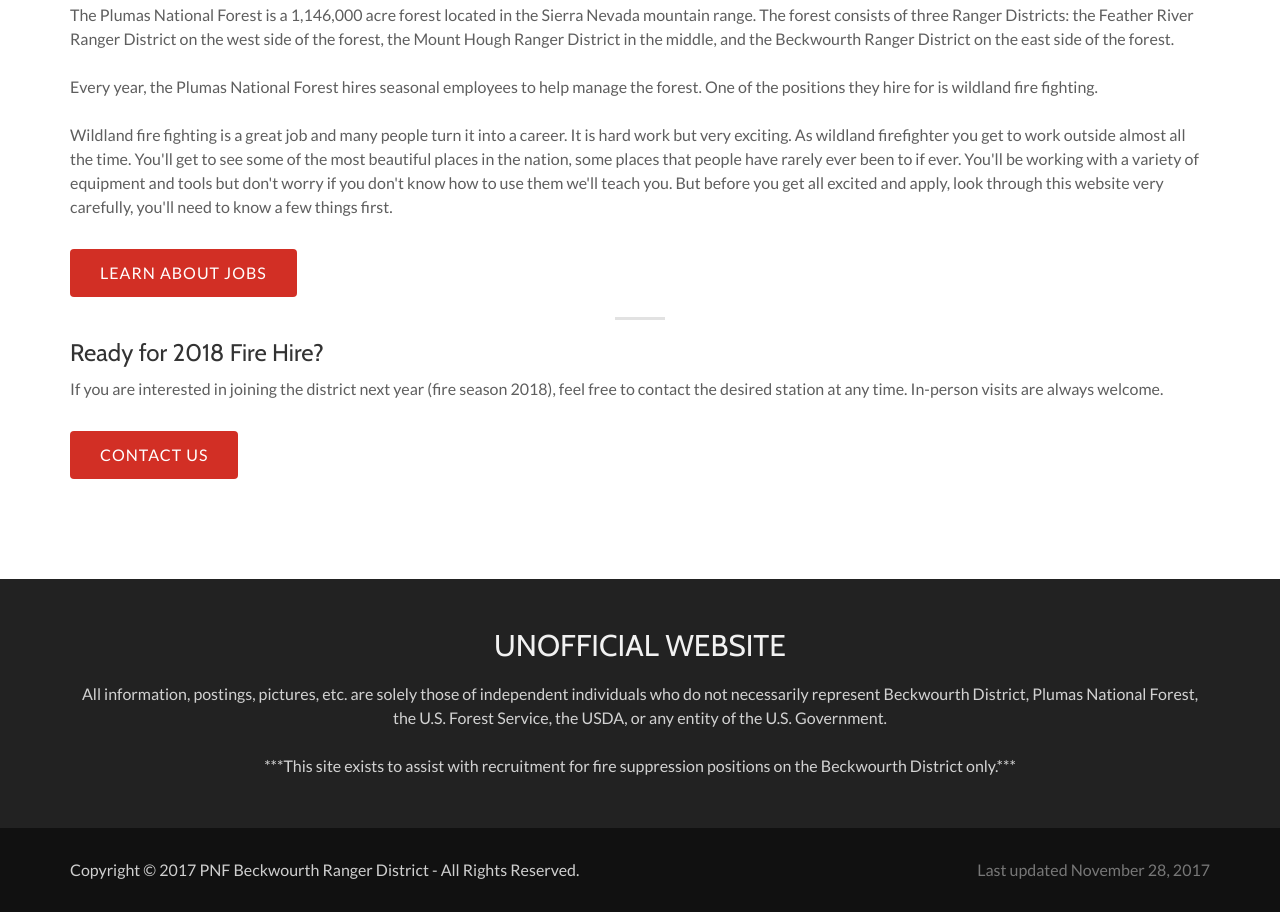
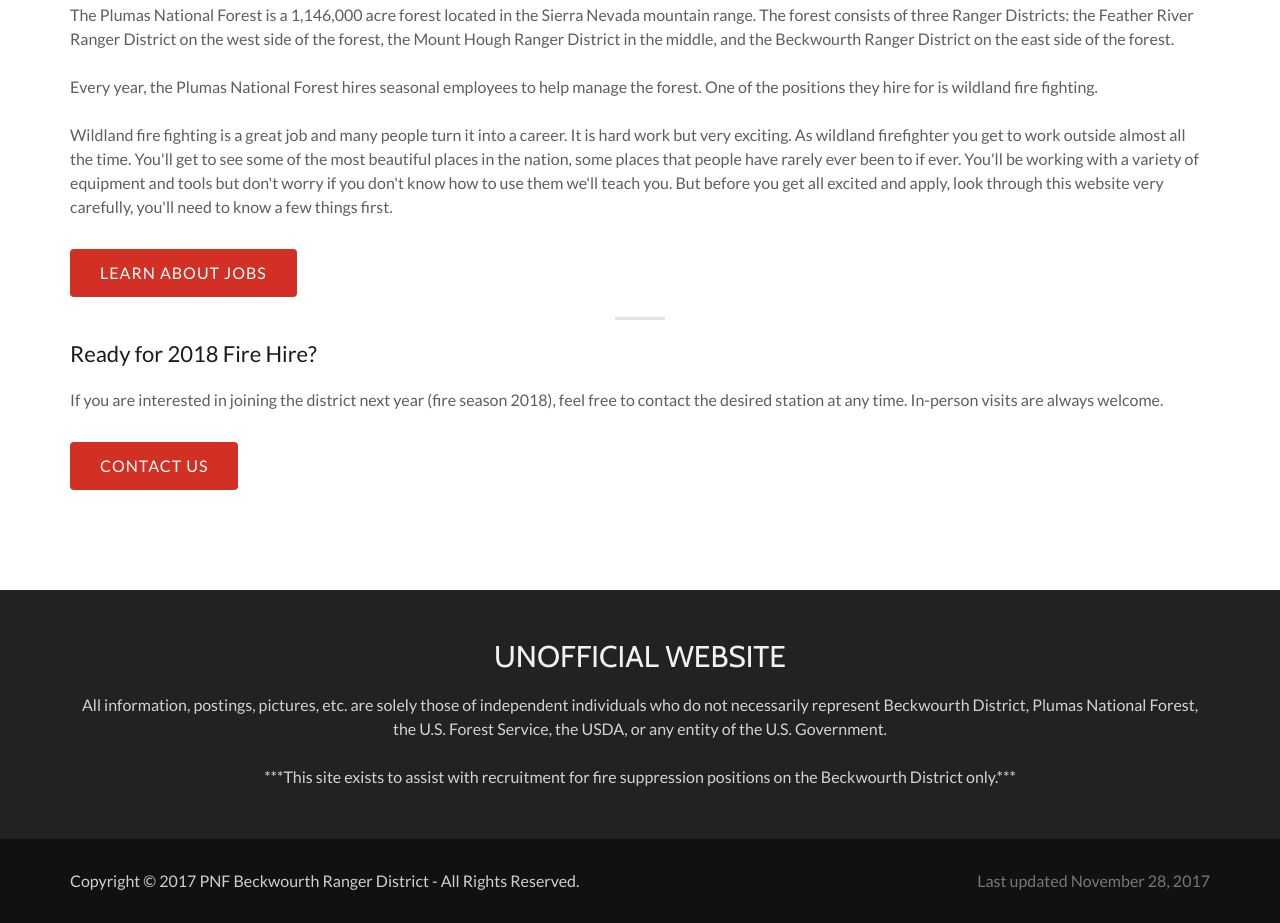
Before and after one commit to kendall-lewis/bkrdfiresuppression, a website: page index.html in a window 1280 px wide. Shown: the part 1014-1937 px from the top of the page. Drawn offline with nearby package versions, Linux system fonts and the light colour scheme.

Commit message:
changed header type to be consistent

```diff
--- a/index.html
+++ b/index.html
@@ -105,7 +105,7 @@
                     <a href="jobs.html" class="btn btn-primary btn-xl">Learn about Jobs</a>
                     <!-- <a href="https://bkrdfiresuppression.com/jobs" class="btn btn-primary btn-xl">Learn about Jobs</a> -->
                     <hr />
-                    <h3 class="sub-section-heading">Ready for 2018 Fire Hire?</h3>
+                    <h4 class="sub-section-heading">Ready for 2018 Fire Hire?</h4>
                     <p class="add-margin-bottom">If you are interested in joining the district next year (fire season 2018), feel free to contact the desired station at any time.  In-person visits are always welcome.</p>
                     <a href="contact-us.html" class="btn btn-primary btn-xl">Contact Us</a>
                     <!-- <a href="https://bkrdfiresuppression.com/contact-us" class="btn btn-primary btn-xl">Contact Us</a> -->
```
